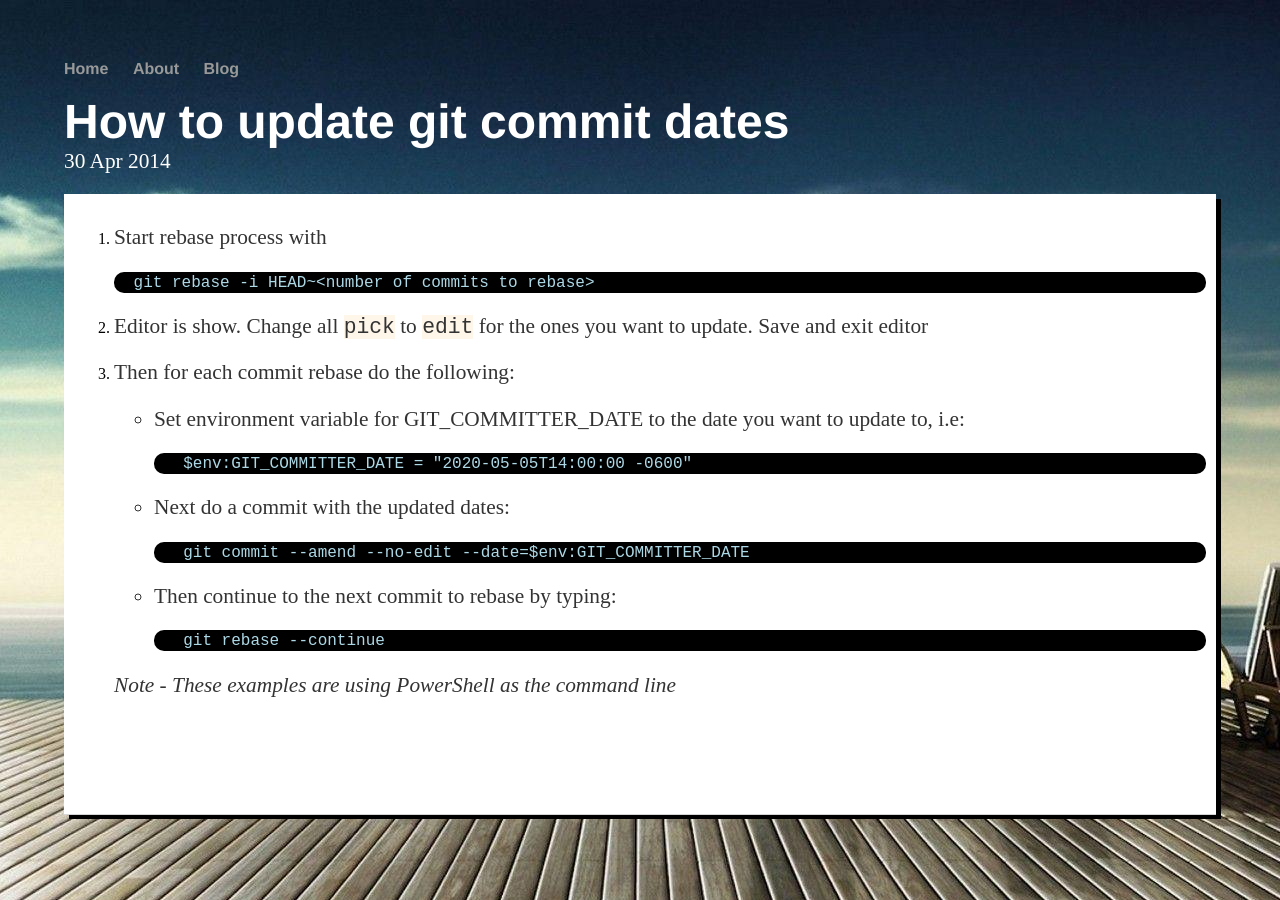
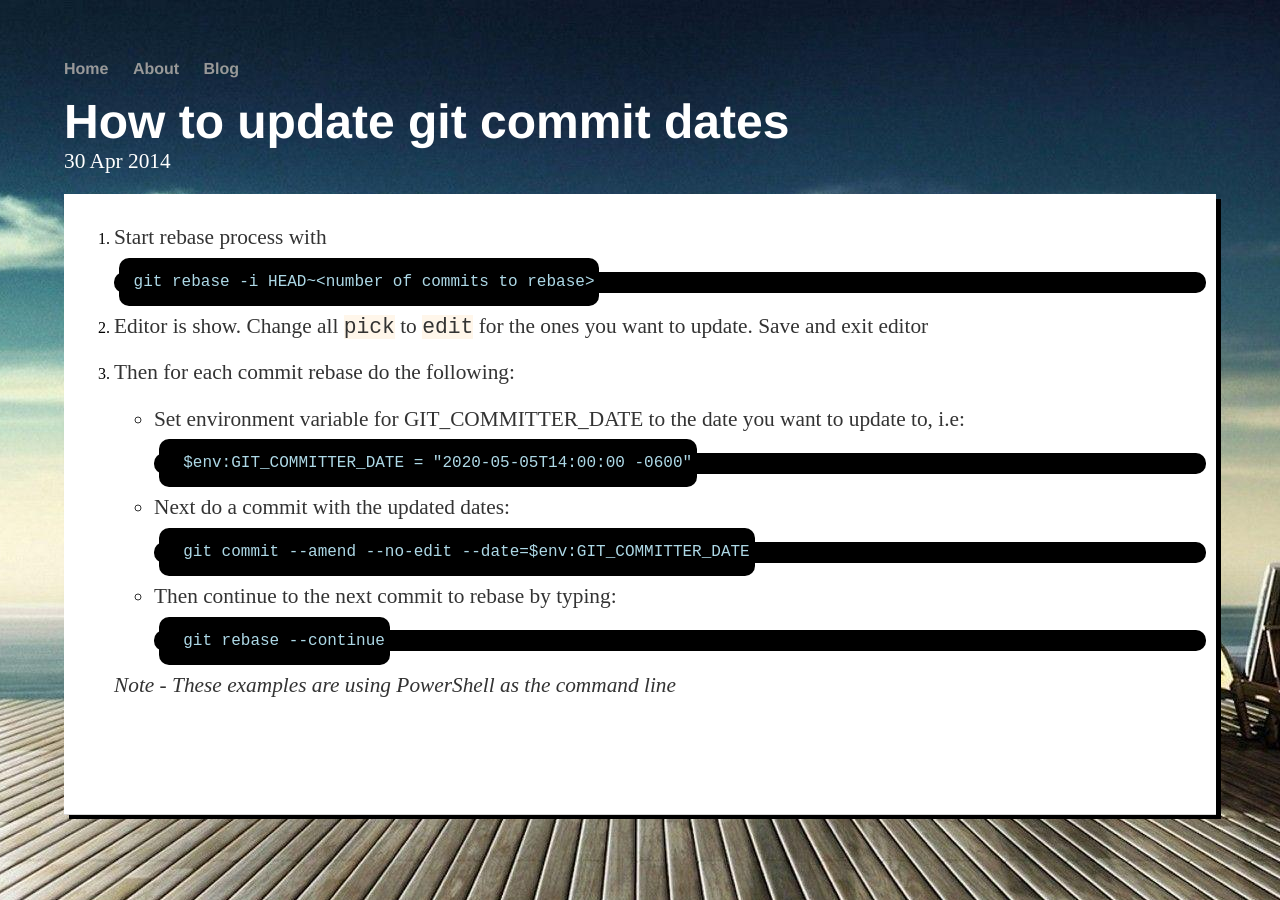
Before and after one commit to brentestewart/brentestewart.github.io, a Jekyll site: the page built from _posts/2020-06-12-how-to-update-git-commit-dates.md, in a window 1280 px wide. Built offline with Jekyll 4.4.1, drawn with Linux system fonts in a browser that asks for light colours.

Commit message:
missed updates

```diff
--- a/css/main.css
+++ b/css/main.css
@@ -70,7 +70,7 @@ pre code, pre {
     padding: 10px;
     border-radius: 10px;
     font-size: 12pt;
-    padding: 1.5px 5px 1.5px 5px;
+    padding: 15px 5px 15px 5px;
 }
 
 pre {
```
